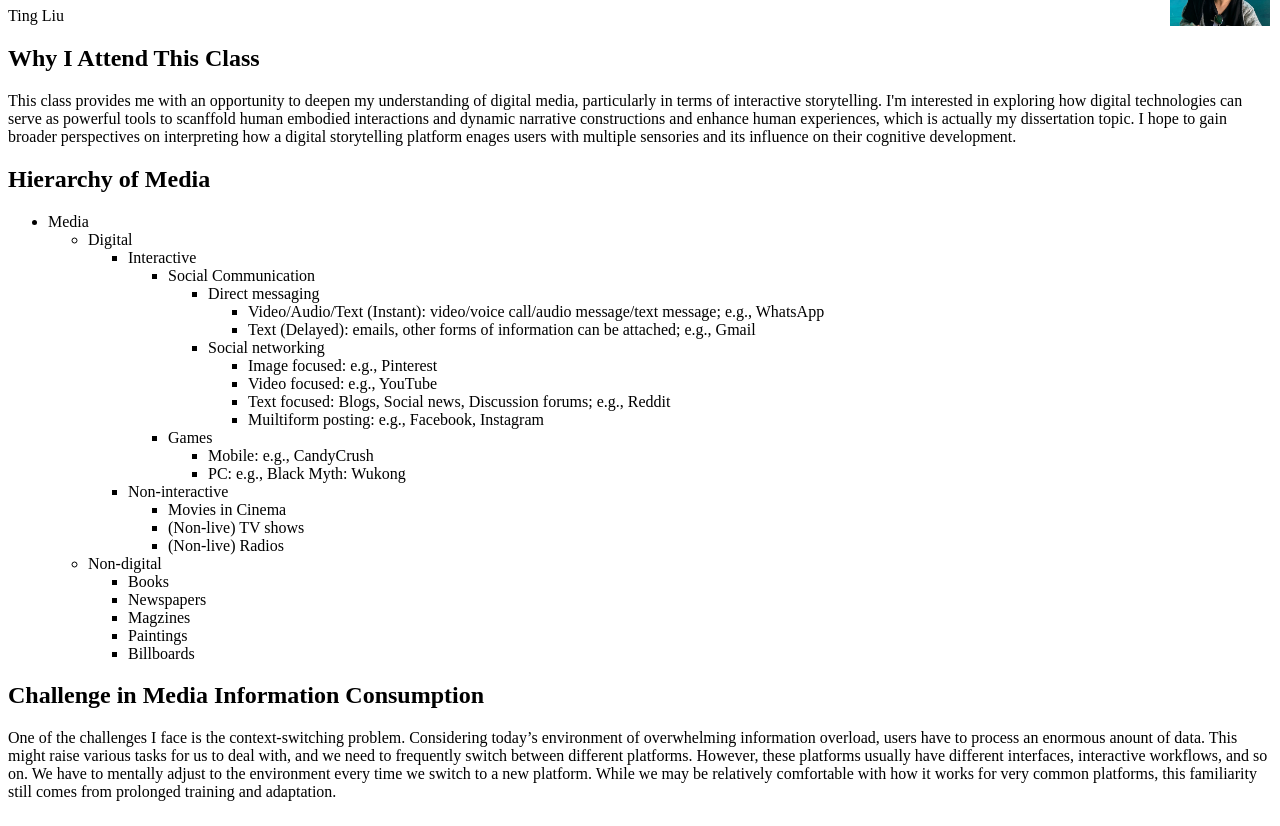
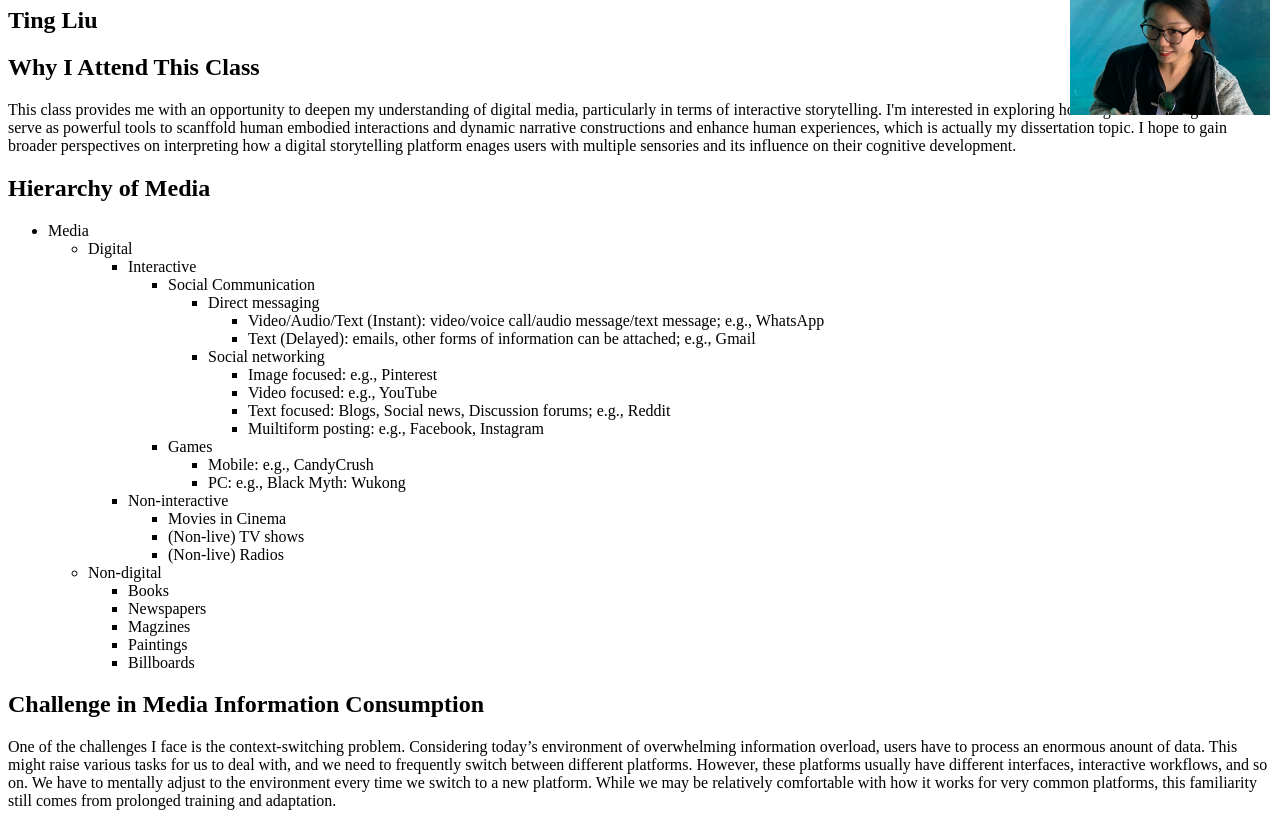
Before and after one commit to StacyLiuGH/CSCE-656-Assignment-1, a plain HTML site: page index.html in a window 1280 px wide. Shown: the part 73-899 px from the top of the page. Drawn offline with Linux system fonts and the light colour scheme.

```diff
--- a/index.html
+++ b/index.html
@@ -10,7 +10,7 @@
     <h1>Computers and New Media - Assignment 1</h1>
     <img src="./TL-Photo1.png" alt="Image" class="photo">
 
-    </h2>Ting Liu</h2>
+    <h2>Ting Liu</h2>
 
     <section class="reason">
         <h2>Why I Attend This Class</h2>
--- a/style.css
+++ b/style.css
@@ -3,6 +3,6 @@
     top: 0; /* Align to the top */
     right: 0; /* Align to the right */
     margin: 10px; /* Add some space from the edges */
-    width: 100px; /* Adjust the image size */
+    width: 200px; /* Adjust the image size */
     height: auto; /* Maintain aspect ratio */
 }
```
